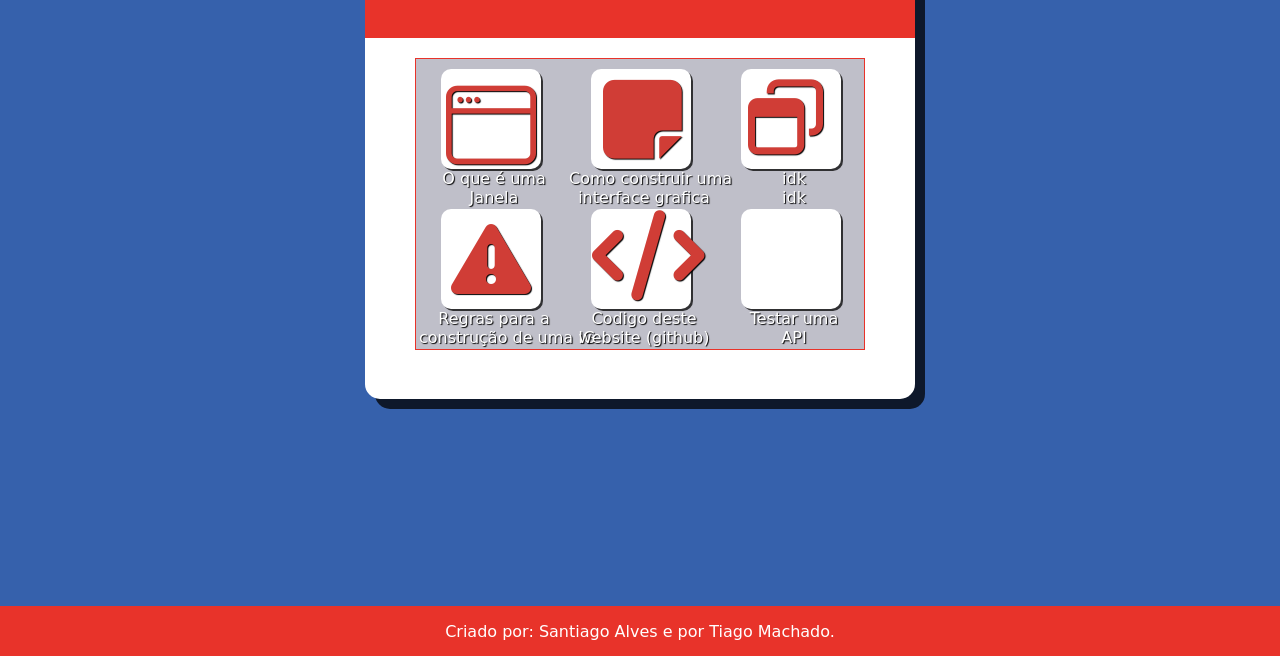
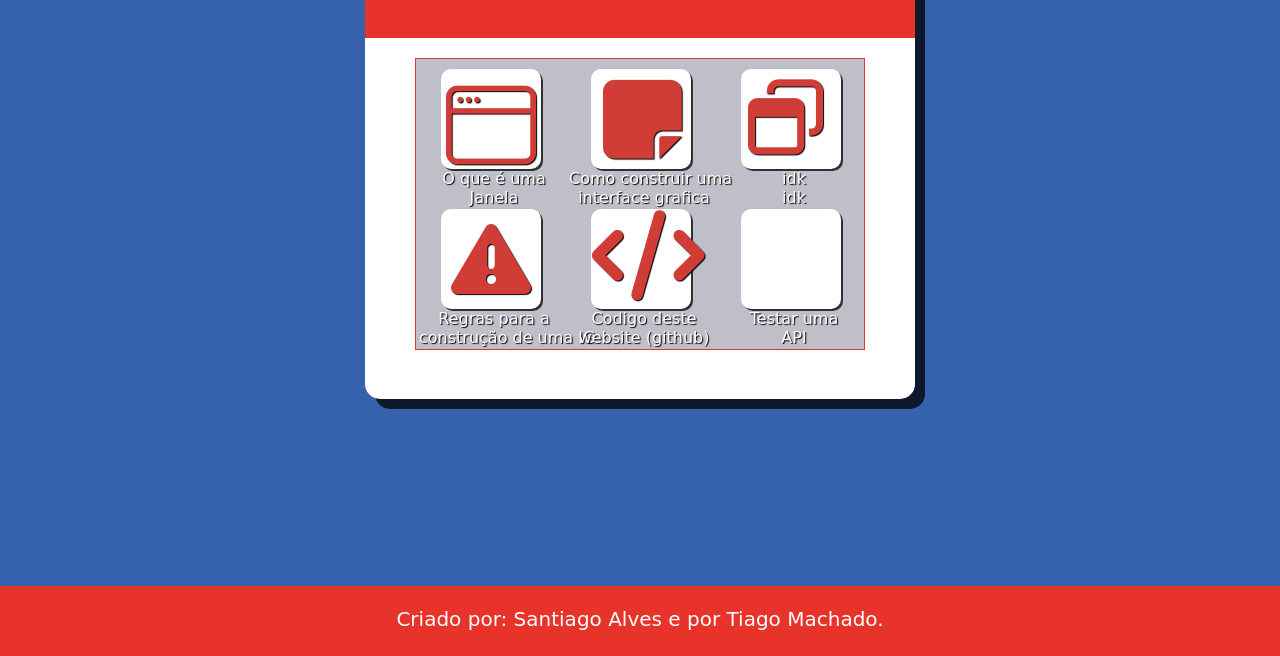
Before and after one commit to ySnock404/PSI-M8-Projeto, a plain HTML site: page index.html in a window 1280 px wide. Shown: the part 144-800 px from the top of the page. Drawn offline with nearby package versions, Linux system fonts and the light colour scheme; no server answers; a script that the page names is missing; some icons are missing; a web font is replaced by a local one.

Commit message:
Update to resolve a webhost problem

```diff
--- a/index.html
+++ b/index.html
@@ -5,6 +5,7 @@
     <meta http-equiv="X-UA-Compatible" content="IE=edge">
     <meta name="viewport" content="width=device-width, initial-scale=1">
     <title>Projeto de Programação</title>
+    <meta http-equiv="Content-Security-Policy" content="upgrade-insecure-requests">
     <link rel="shortcut icon" type="image/png" href="img/favicon-16x16.png">
     <link rel="stylesheet" href="https://cdn.jsdelivr.net/npm/bootstrap-icons@1.7.2/font/bootstrap-icons.css">
     <script src="http://ajax.googleapis.com/ajax/libs/jquery/1.7.1/jquery.min.js" type="text/javascript"></script>
@@ -78,7 +79,7 @@
       </div>
       <br>
       <footer>
-        <p>Criado por: <a href="https://github.com/ysnock404">Santiago Alves</a> e por <a>Tiago Machado.</a></p>
+        <p style="padding: 1px; font-size: 20px;">Criado por: <a href="https://github.com/ysnock404">Santiago Alves</a> e por <a>Tiago Machado.</a></p>
       </footer>
       <script  src="function.js"></script>
 </body>
--- a/style.css
+++ b/style.css
@@ -283,7 +283,7 @@ footer {
   position: fixed;
   left: 0px;
   bottom: 0px;
-  height: 50px;
+  height: 70px;
   width: 100%;
   color: #fff;
 }
```
Also changed, not shown: ApiTest.html (+1 -0 lines).
